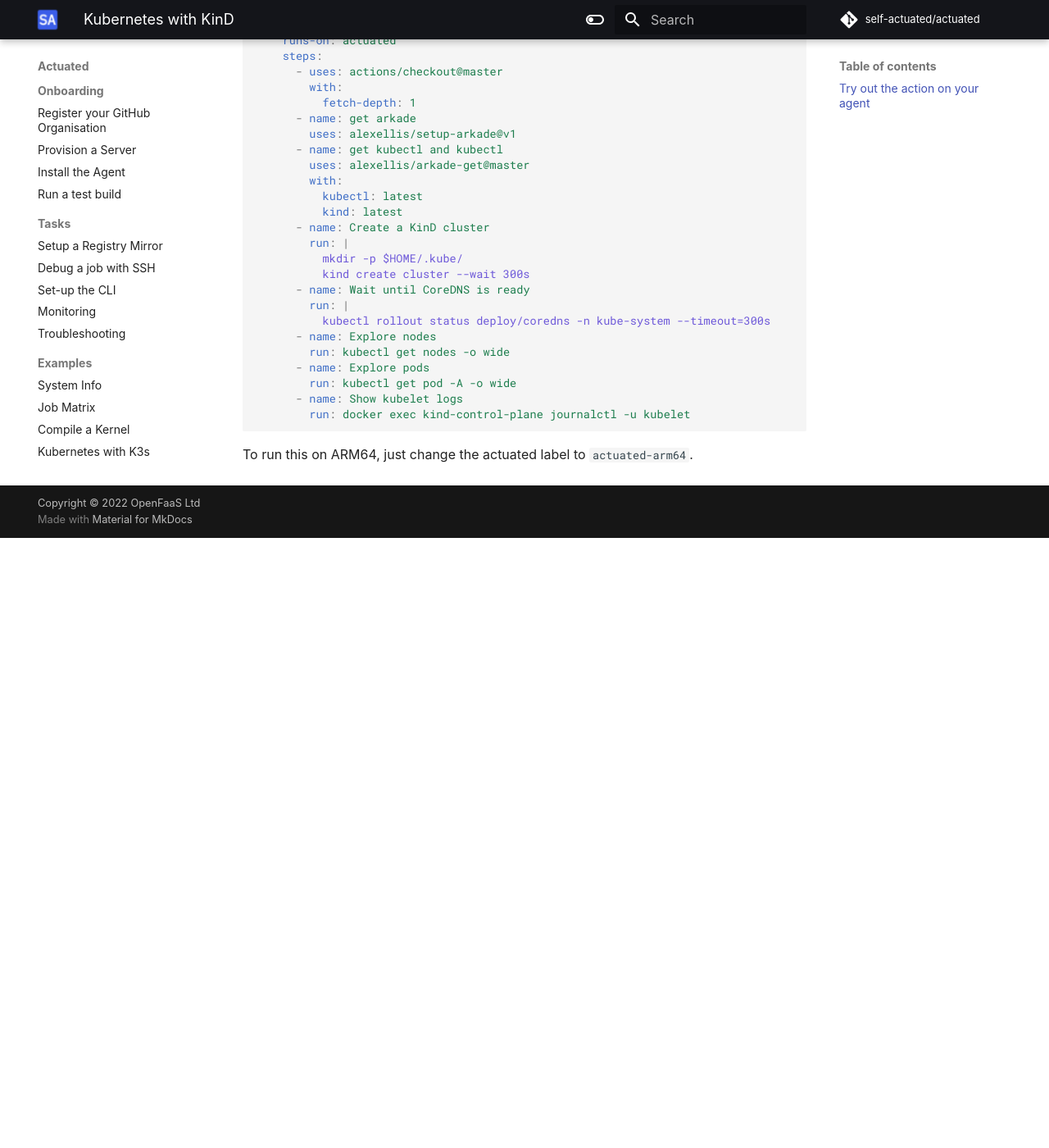
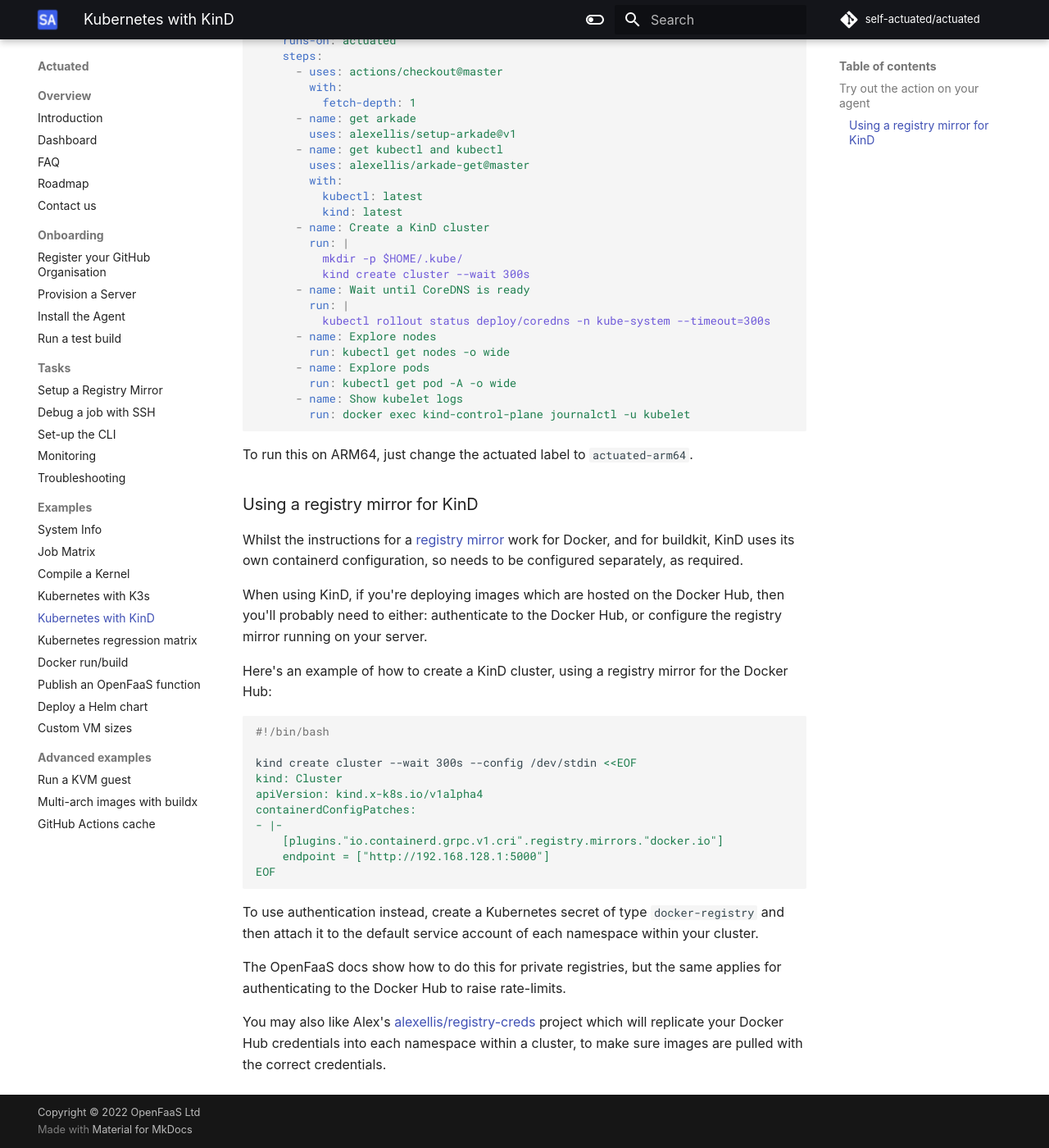
Before and after one commit to welteki/docs.actuated.dev, an MkDocs documentation site: the page built from docs/examples/kind.md, in a window 1280 px wide and 1400 px high, scrolled down 758 px. Shown: the whole window at 82% size. Built offline with MkDocs 1.6.1 and Material for MkDocs 9.7.7, drawn with Linux system fonts in a browser that asks for light colours; some web fonts are replaced; before the commit the page ends 1414 px from its top, so only the background shows below that.

Commit message:
Update instructions for KinD registry cache
Signed-off-by: Alex Ellis (OpenFaaS Ltd) <alexellis2@gmail.com>

````diff
--- a/docs/examples/kind.md
+++ b/docs/examples/kind.md
@@ -50,3 +50,30 @@
 ```
 
 To run this on ARM64, just change the actuated label to `actuated-arm64`.
+
+### Using a registry mirror for KinD
+
+Whilst the instructions for a [registry mirror](/tasks/registry-mirror) work for Docker, and for buildkit, KinD uses its own containerd configuration, so needs to be configured separately, as required.
+
+When using KinD, if you're deploying images which are hosted on the Docker Hub, then you'll probably need to either: authenticate to the Docker Hub, or configure the registry mirror running on your server.
+
+Here's an example of how to create a KinD cluster, using a registry mirror for the Docker Hub:
+
+```bash
+#!/bin/bash
+
+kind create cluster --wait 300s --config /dev/stdin <<EOF
+kind: Cluster
+apiVersion: kind.x-k8s.io/v1alpha4
+containerdConfigPatches:
+- |-
+    [plugins."io.containerd.grpc.v1.cri".registry.mirrors."docker.io"]
+    endpoint = ["http://192.168.128.1:5000"]
+EOF
+```
+
+To use authentication instead, create a Kubernetes secret of type `docker-registry` and then attach it to the default service account of each namespace within your cluster.
+
+The OpenFaaS docs show how to do this for private registries, but the same applies for authenticating to the Docker Hub to raise rate-limits.
+
+You may also like Alex's [alexellis/registry-creds](https://github.com/alexellis/registry-creds) project which will replicate your Docker Hub credentials into each namespace within a cluster, to make sure images are pulled with the correct credentials.
````
Also changed, not shown: docs/tasks/registry-mirror.md (+6 -0 lines).
